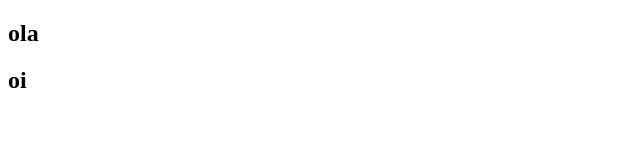
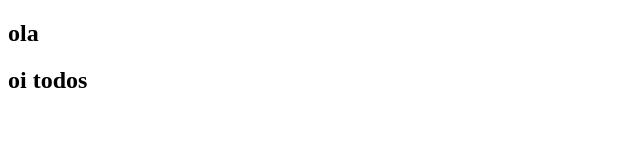
Before and after one commit to RogerFernandes-777/Teste, a plain HTML site: page index.html in a window 1280 px wide. Shown: the full height of the page, 0-640 px from the left. Drawn offline with Linux system fonts and the light colour scheme.

Commit message:
modifiquei o segundo titulo

```diff
--- a/index.html
+++ b/index.html
@@ -5,7 +5,7 @@
 	</head>
 	<body>
 		<h2>ola</h2>
-		<h2>oi</h2>
+		<h2>oi todos</h2>
 
 
 	</body>
```
